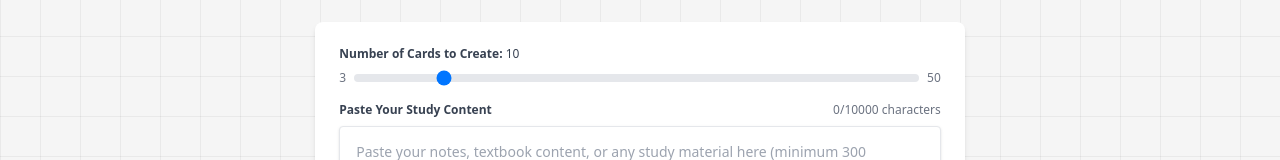
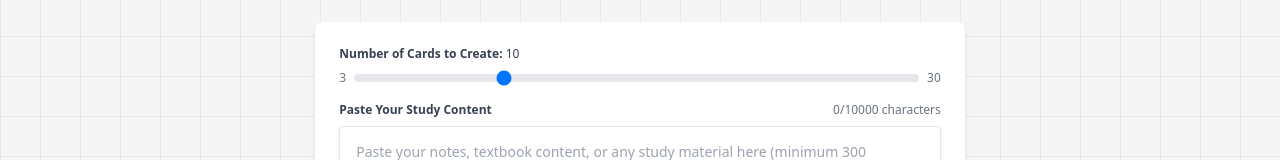
Before and after one commit to marchchris/CardlyAI, a React (Create React App) app in the folder client/: page / in a window 1280 px wide. Shown: the part 284-444 px from the top of the page. Built offline with nearby package versions, Linux system fonts and the light colour scheme; no server answers.

Commit message:
changed maximum card limit from 50 to 30 in decks and home components

```diff
--- a/client/src/components/decks.js
+++ b/client/src/components/decks.js
@@ -27,7 +27,7 @@ export default function Decks(props) {
     const MIN_CHARS = 300;
     const MAX_CHARS = 10000;
     const MIN_CARDS = 3;
-    const MAX_CARDS = 50;
+    const MAX_CARDS = 30;
 
     const textareaRef = useRef(null);
     const dropdownRef = useRef(null);
--- a/client/src/pages/home.js
+++ b/client/src/pages/home.js
@@ -19,7 +19,7 @@ export default function Home() {
     const MIN_CHARS = 300;
     const MAX_CHARS = 10000;
     const MIN_CARDS = 3;
-    const MAX_CARDS = 50;
+    const MAX_CARDS = 30;
 
     useEffect(() => {
         if (textareaRef.current) {
```
